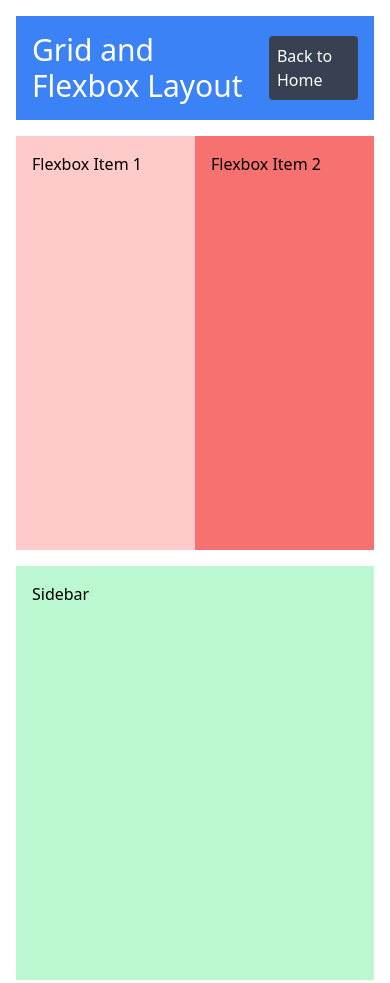
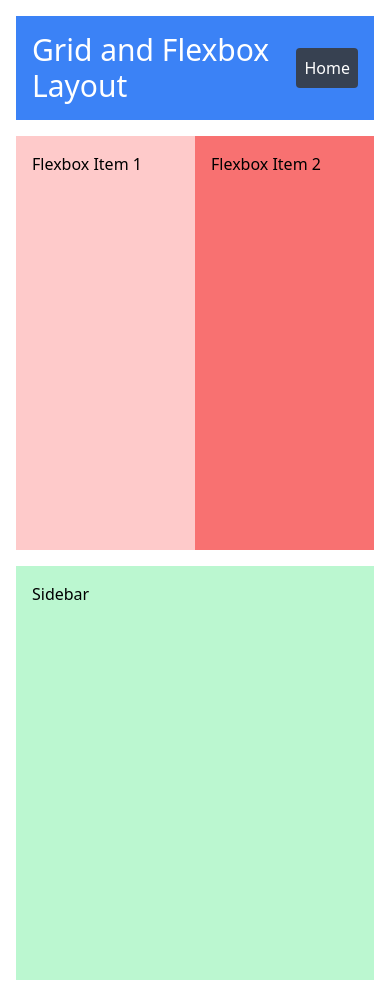
Before and after one commit to chisomchris/alx-intermediate-frontend, a website: page 0x02-tailwind-css/src/6-imageGallery.html in a window 390 px wide. Shown: the top 983 px of the page. Drawn offline with nearby package versions, Linux system fonts and the light colour scheme.

Commit message:
add responsiveness to header

```diff
--- a/0x02-tailwind-css/src/6-imageGallery.html
+++ b/0x02-tailwind-css/src/6-imageGallery.html
@@ -14,9 +14,9 @@
     </style>
   </head>
   <body class="p-4">
-    <header class="bg-blue-500 text-white p-4 flex justify-between items-center">
+    <header class="bg-blue-500 text-white p-4 flex justify-between items-center gap-6">
       <h1 class="text-3xl">Grid and Flexbox Layout</h1>
-      <a href="/" class="block rounded bg-gray-700 p-2">Back to Home</a>
+      <a href="/" class="block rounded bg-gray-700 p-2">Home</a>
     </header>
 
     <main class="grid grid-cols-1 gap-4 mt-4 min-h-screen lg:grid-cols-3">
```
Also changed, not shown: 0x02-tailwind-css/src/output.css.
